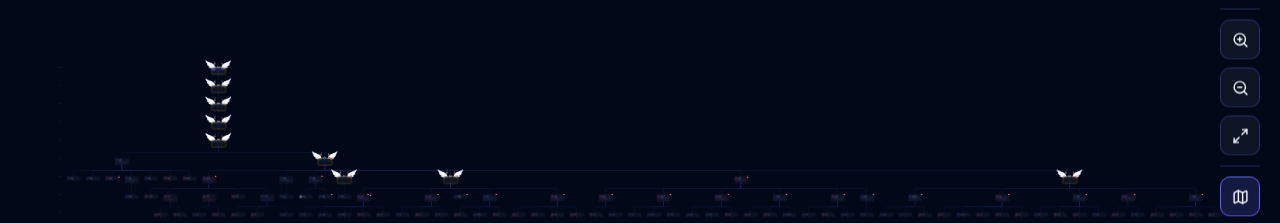
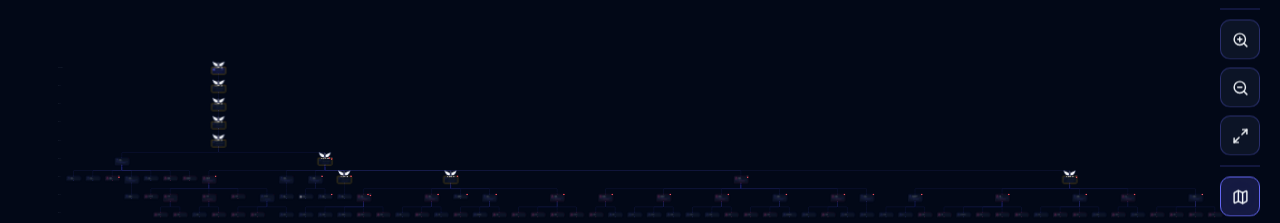
Before and after one commit to FarisAlahmad714/AlahmadFamiilyTree, a Next.js app: page /tree in a window 1280 px wide. Shown: the part 258-481 px from the top of the page. Built offline with nearby package versions, Linux system fonts and the light colour scheme; no server answers; grey boxes are pictures that could not be loaded.

Commit message:
Revert to full wings image + halo, bring both above tree lines with zIndex 100

```diff
--- a/components/PersonNode.tsx
+++ b/components/PersonNode.tsx
@@ -143,27 +143,22 @@ function PersonNode({ data, selected }: NodeProps<PersonNodeType>) {
         </div>
       )}
 
-      {/* Angel wings — 3 separate pieces for deceased persons */}
+      {/* Angel wings — full image above tree lines, halo separate */}
       {isDeceased && (
         <>
-          {/* Left wing — anchored to left edge of card, extends outward */}
           {/* eslint-disable-next-line @next/next/no-img-element */}
-          <img alt="" src="/wing-left.png" style={{
-            position: 'absolute', width: 160, top: -110,
-            right: '72%', pointerEvents: 'none', userSelect: 'none',
+          <img alt="" src="/angel-wings-transparent.png" style={{
+            position: 'absolute', width: 260, top: -88,
+            left: '50%', transform: 'translateX(-50%)',
+            pointerEvents: 'none', userSelect: 'none',
+            zIndex: 100,
           }} />
-          {/* Right wing — anchored to right edge of card, extends outward */}
-          {/* eslint-disable-next-line @next/next/no-img-element */}
-          <img alt="" src="/wing-right.png" style={{
-            position: 'absolute', width: 160, top: -110,
-            left: '72%', pointerEvents: 'none', userSelect: 'none',
-          }} />
-          {/* Halo — floats above card center */}
           {/* eslint-disable-next-line @next/next/no-img-element */}
           <img alt="" src="/angel-halo.png" style={{
             position: 'absolute', width: 100, top: -48,
             left: '50%', transform: 'translateX(-50%)',
             pointerEvents: 'none', userSelect: 'none',
+            zIndex: 101,
           }} />
         </>
       )}
```
